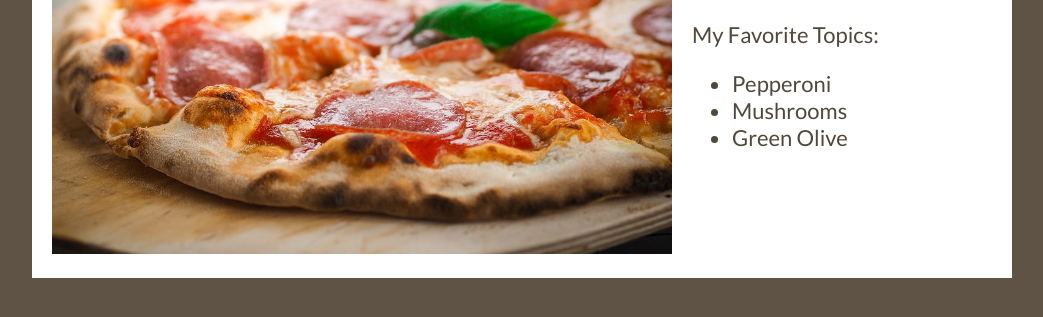
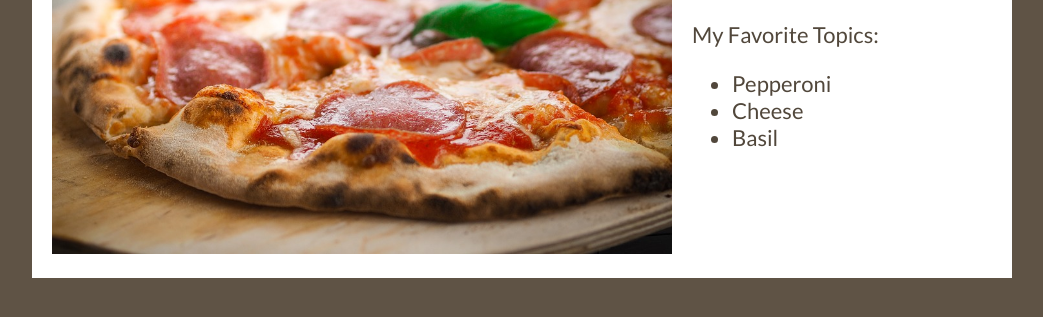
Before and after one commit to LockeReed/Pizza, a plain HTML site: page pizza/index.html in a window 1280 px wide. Shown: the part 199-516 px from the top of the page, without its empty margins (118-1161 px from the left). Drawn offline with Linux system fonts and the light colour scheme; a web font is replaced by a local one.

Commit message:
Revert "changed toppings"
This reverts commit 4a5507370d8a9287a012061244352ede3077c7da.

```diff
--- a/pizza/index.html
+++ b/pizza/index.html
@@ -21,8 +21,8 @@
     <p>My Favorite Topics: </p>
     <ul>
       <li>Pepperoni</li>
-      <li>Mushrooms</li>
-      <li>Green Olive</li>
+      <li>Cheese</li>
+      <li>Basil</li>
     </ul>
   </div>
 </div>
```
